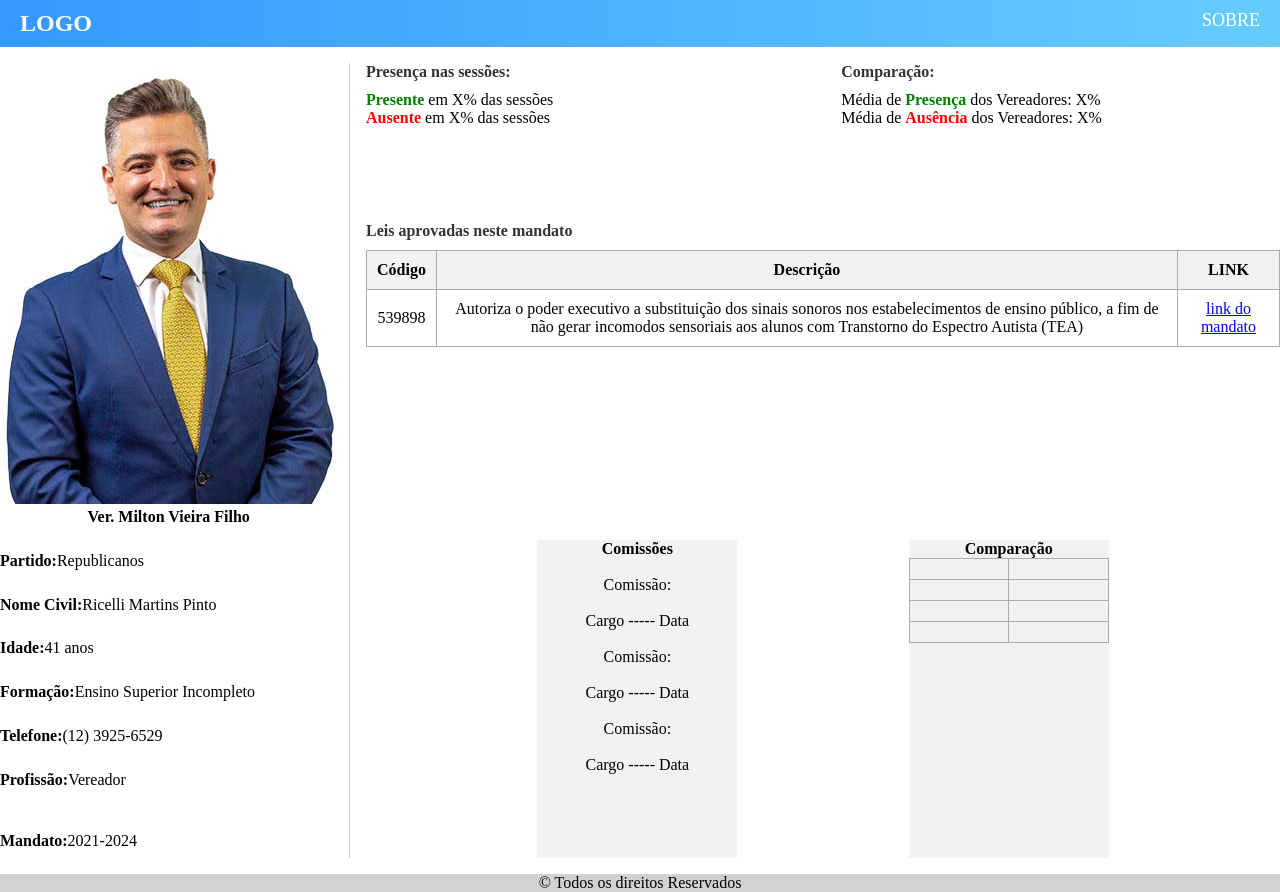
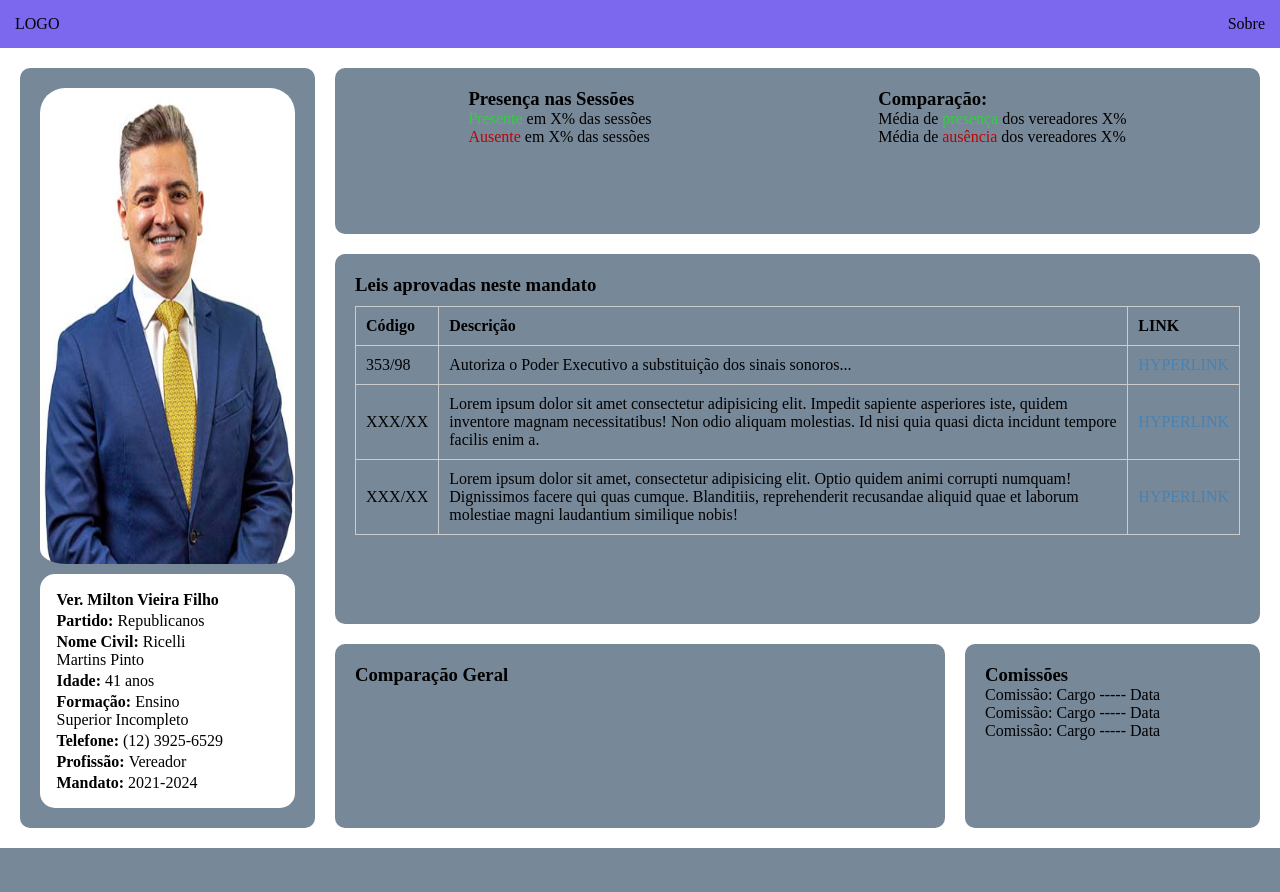
Before and after one commit to AgileKrakens/DemoQuerycy, a Flask app: page /perfil in a window 1280 px wide. After the commit the page ends 848 px from the top, so only its background shows below. Run offline with Flask 3, Linux system fonts and the light colour scheme.

Commit message:
mudanças no html e css da página de perfil

```diff
--- a/src/static/css/perfil.css
+++ b/src/static/css/perfil.css
@@ -1,164 +1,141 @@
-/* .grid-wrapper>*{
-    min-height: 100px;
-    border-radius: 4px;
+
+/* --------------------Header--------------------------- */
+header {
     display: flex;
+    justify-content: space-between;
     align-items: center;
-    justify-content: center;
-} */
-* {
-    margin: 0;
-    padding: 0;
+    width: 100%;
+    height: 10%;
+    background-color: mediumslateblue;
+
+}
+main{
+    display: grid;
+    grid-template-columns: 1fr 1fr 1fr 1fr;
+    grid-template-rows: auto auto auto;
+    grid-template-areas:
+        "perfil sessoes sessoes sessoes"
+        "perfil leis leis leis"
+        "perfil comparacao-geral comparacao-geral comissoes";
+    gap: 20px;
+    padding: 20px;
+    height: 100vh;
+    width: 100%;
 }
 
-.grid-wrapper {
-    display: grid;
-    grid-template-rows: repeat(3, auto);
-    grid-template-columns: 350px 1fr;
-    gap: 1rem;
+.logo, .sobre{
+    margin: 15px;
 }
 
-.header {
-    display: flex;
-    justify-content: space-between;
-    padding: 10px 20px;
-    background: linear-gradient(to right, #3399ff, #66ccff);
-    color: white;
-    grid-column: 1/-1;
-    grid-row: 1;
+/* --------------------Header--------------------------- */
+
+section{
+    background-color: lightslategrey;
 }
 
-.header .logo {
-    font-size: 24px;
-    font-weight: bold;
+.perfil{
+    grid-area: perfil;
+    background-color: lightslategrey;
+    padding: 20px;
+    border-radius: 10px;
+    width: 100%;
+    display: flex;
+    flex-direction: column;
+    justify-content: space-between;
+    align-items: stretch;
 }
 
-.header .sobre {
-    font-size: 18px;
+/*--------------------IMAGEM------------------------*/
+/* .imagem{
+    height: 300px;
+    width: 200px;
+    background-color: grey;
+} */
+
+/* .image, .card-infos{
+    height: 50%;
+} */
+
+.image{
+    height: 100%;
+    width: 100%;
+    border-radius: 25px;
+    padding-bottom: 10px;
+}
+/*--------------------IMAGEM------------------------*/
+.infos{
+    font-weight: 800;
+    padding: 1.5px;
+}
+#partido, #nome-civil, #idade, #formacao, #telefone, #profissao, #mandato{
+    font-weight: 400;
+}
+.card-infos{
+    background-color: white;
+    border-radius: 15px;
+    padding: 15px;
+
+}
+.card-infos div{
+    width: 80%;
 }
 
-section {
-    grid-row: 2/-2;
-}
-/* linha divisória entre os painéis */
-.left-panel {
-    padding-right: 20px;
-    border-right: 1px solid #ccc;
-}
-.info {
-    display: grid;
-    grid-template-columns: 1fr;
-    height: 350px;
-    width: 350px;
-    grid-column: 1;
-    grid-row: 3/4;
+
+.sessoes{
+    grid-area: sessoes;
+    background-color: lightslategrey;
+    padding: 20px;
+    border-radius: 10px;
+    display: flex;
+    justify-content: space-around;
+    align-items: flex-start;
 }
 
-.nome {
-    margin-left: 25%;
+.presente{
+    color: rgba(0, 255, 0, 0.611);
 }
 
-.grid-wrapper>main {
-    display: grid;
-    grid-auto-rows: 1fr 2fr 2fr 2fr;
-    grid-template-columns: 1fr;
-
+.ausente{
+    color: rgba(188, 0, 0, 0.978);
 }
 
-/* container para as seções de presença e comparação lado a lado */
-.presenca-comparacao {
-    display: flex;
-    justify-content: space-between;
-    margin-bottom: 40px;
+/* --------------------Leis--------------------------- */
+.leis {
+    grid-area: leis;
+    background-color: lightslategrey;
+    padding: 20px;
+    border-radius: 10px;
 }
 
-/* ajusta o tamanho das seções internas */
-.presenca, .comparacao {
-    width: 48%;
+.leis table {
+    width: 100%;
+    border-collapse: collapse;
+    margin-top: 10px;
 }
 
-/* estilo dos títulos de cada seção */
-.presenca h3, .comparacao h3, .leis h3, .comissoes h3, .comparacao-geral h3 {
-    font-size: 16px;
-    color: #333;
-    margin-bottom: 10px;
+.leis table th, .leis table td {
+    border: 1px solid #ccc;
+    padding: 10px;
+    text-align: left;
 }
 
-/* estilos para o texto que indica presença */
-.presente {
-    color: green;
-    font-weight: bold;
+.leis table a {
+    color: #4682B4;
+    text-decoration: none;
 }
 
-/* estilos para o texto que indica ausência */
-.ausente {
-    color: red;
-    font-weight: bold;
-}
-article {
-    grid-column: 2/-2;
+/* --------------------Leis--------------------------- */
 
-}
-/* estilos da tabela que contém as leis aprovadas */
-table {
-    width: 100%;
-    border-collapse: collapse;
+.comissoes{
+    grid-area: comissoes;
+    background-color: lightslategrey;
+    padding: 20px;
+    border-radius: 10px;
 }
 
-/* estilos para as células da tabela (cabeçalhos e dados) */
-table th, table td {
-    border: 1px solid #acacac;
-    padding: 10px;
-    text-align: center;
+.comparacao-geral{
+    grid-area: comparacao-geral;
+    background-color: lightslategrey;
+    padding: 20px;
+    border-radius: 10px;
 }
-
-/* estilo para o cabeçalho da tabela */
-table th {
-    background-color: #f2f2f2;
-}
-
-/* estilo para os links dentro das células da tabela */
-table td a {
-    color: blue;
-    text-decoration: underline;
-}
-.tabelas {
-    display: flex;
-    justify-content: space-evenly;
-}
-
-.texto {
-    margin: 0 28%;
-}
-
-.comissoes {
-    display: flex;
-    flex-direction: column;
-    height: auto;
-    width: 200px;
-    background-color: #f2f2f2;
-    align-items: center;
-}
-
-.comparaçao {
-    display: flex;
-    flex-direction: column;
-    align-items: center;
-    height: auto;
-    width: 200px;
-    background-color: #f2f2f2;
-
-}
-
-footer {
-    background-color: rgba(116, 114, 114, 0.318);
-    display: flex;
-    align-items: center;
-    justify-content: center;
-    grid-column: 1/-1;
-    grid-row: -2/-1;
-}
-
-.negrito {
-    font-weight: bold;
-
-}
--- /dev/null
+++ b/src/static/css/reset-perfil.css
@@ -0,0 +1,5 @@
+*{
+    padding: 0;
+    margin: 0;
+    box-sizing: border-box;
+}
--- a/src/templates/perfil.html
+++ b/src/templates/perfil.html
@@ -1,52 +1,70 @@
 <!DOCTYPE html>
 <html lang="en">
+
 <head>
     <meta charset="UTF-8">
     <meta name="viewport" content="width=device-width, initial-scale=1.0">
-    <title>Document</title>
+    <title>Perfil - Nome do vereador</title>
     <link rel="stylesheet" href="../static/css/perfil.css">
+    <link rel="stylesheet" href="../static/css/reset-perfil.css">
 </head>
-<body class="grid-wrapper">
-    <header class="header">
+
+<body>
+    <header>
+        <!-- <img src="./" alt="Logo" class="logo"> -->
         <div class="logo">LOGO</div>
-        <div class="sobre">SOBRE</div>
+        <div class="sobre">Sobre</div>
     </header>
-    <section>
-        <div class="left-panel">
-            <img src="../static/images/milton.jpg" alt="" class="foto">
-            <div class="info">
-                <span class="nome negrito">Ver. Milton Vieira Filho</span>
-                <div><span class="negrito"><br>Partido:</span>Republicanos</div>
-                <div><span class="negrito"><br>Nome Civil:</span>Ricelli Martins Pinto</div>
-                <div><span class="negrito"><br>Idade:</span>41 anos</div>
-                <div><span class="negrito"><br>Formação:</span>Ensino Superior Incompleto</div>
-                <div><span class="negrito"><br>Telefone:</span>(12) 3925-6529</div>
-                <div><span class="negrito"><br>Profissão:</span>Vereador</div>
-                <div><span class="negrito"><br><br>Mandato:</span>2021-2024</div>
+
+    <main class="wrapper">
+        <section class="perfil">
+            <img src="../static/images/milton.jpg" alt="" class="image">
+            <div class="card-infos">
+                <div class="infos">
+                    <span id="nome">Ver. Milton Vieira Filho</span>
                 </div>
+                <div class="infos">
+                    Partido: <span id="partido">Republicanos</span>
+                </div>
+                <div class="infos">
+                    Nome Civil: <span id="nome-civil">Ricelli Martins Pinto</span>
+                </div>
+                <div class="infos">
+                    Idade: <span id="idade">41 anos</span>
+                </div>
+                <div class="infos">
+                    Formação: <span id="formacao">Ensino Superior Incompleto</span>
+                </div>
+                <div class="infos">
+                    Telefone: <span id="telefone">(12) 3925-6529</span>
+                </div>
+                <div class="infos">
+                    Profissão: <span id="profissao">Vereador</span>
+                </div>
+                <div class="infos">
+                    Mandato: <span id="mandato">2021-2024</span>
                 </div>
         </section>
-    <main>
-        <article>
-            <div class="right-panel">
-                <div class="presenca-comparacao">
-                    <div class="presenca">
-                        <h3>Presença nas sessões:</h3>
-                        <p><span class="presente">Presente</span> em X% das sessões</p>
-                        <p><span class="ausente">Ausente</span> em X% das sessões</p>
+
+        <section class="sessoes">
+            <div class="registro">
+                <h3>Presença nas Sessões</h3>
+                <p><span class="presente">Presente</span> em <span id="presenca">X</span>% das sessões</p>
+                <p><span class="ausente">Ausente</span> em <span id="ausencia">X</span>% das sessões</p>
             </div>
-
             <div class="comparacao">
                 <h3>Comparação:</h3>
-                        <p>Média de <span class="presente">Presença</span> dos Vereadores: X%</p>
-                        <p>Média de <span class="ausente">Ausência</span> dos Vereadores: X%</p>
+                <p>Média de <span class="presente">presença</span> dos vereadores <span
+                        id="presencaVereadores">X</span>%</p>
+                <p>Média de <span class="ausente">ausência</span> dos vereadores <span id="ausenciaVereadores">X</span>%
+                </p>
             </div>
-                </div>
-        </article>
-        <article>
-            <div class="leis">
+        </section>
+
+
+        <section class="leis">
             <h3>Leis aprovadas neste mandato</h3>
-                <table>
+            <table class="tabela-leis">
                 <thead>
                     <tr>
                         <th>Código</th>
@@ -56,49 +74,40 @@
                 </thead>
                 <tbody>
                     <tr>
-                            <td>539898</td>
-                            <td>Autoriza o poder executivo a substituição dos sinais sonoros nos estabelecimentos de ensino
-                                público, a fim de não gerar incomodos sensoriais aos alunos com Transtorno do Espectro Autista
-                                (TEA)</td>
-                            <td><a href="#">link do mandato</a></td>
+                        <td>353/98</td>
+                        <td>Autoriza o Poder Executivo a substituição dos sinais sonoros...</td>
+                        <td><a href="#">HYPERLINK</a></td>
+                    </tr>
+                    <tr></tr>
+                    <td>XXX/XX</td>
+                    <td>Lorem ipsum dolor sit amet consectetur adipisicing elit. Impedit sapiente asperiores iste,
+                        quidem inventore magnam necessitatibus! Non odio aliquam molestias. Id nisi quia quasi dicta
+                        incidunt tempore facilis enim a.</td>
+                    <td><a href="#">HYPERLINK</a></td>
+                    </tr>
+                    <tr></tr>
+                    <td>XXX/XX</td>
+                    <td>Lorem ipsum dolor sit amet, consectetur adipisicing elit. Optio quidem animi corrupti numquam!
+                        Dignissimos facere qui quas cumque. Blanditiis, reprehenderit recusandae aliquid quae et laborum
+                        molestiae magni laudantium similique nobis!</td>
+                    <td><a href="#">HYPERLINK</a></td>
                     </tr>
                 </tbody>
             </table>
-            </div>
-        </article>
-        <article class="tabelas">
-            <div class="comissoes">
-                <span class="texto negrito">Comissões</span>
-                <span><br>Comissão:</span>
-                <span><br>Cargo ----- Data</span>
-                <span><br>Comissão:</span>
-                <span><br>Cargo ----- Data</span>
-                <span><br>Comissão:</span>
-                <span><br>Cargo ----- Data</span>
-            </div>
-            <div class="comparaçao">
-                <span class="negrito texto">Comparação</span>
-                <table>
-                    <tr>
-                        <td></td>
-                        <td></td>
-                    </tr>
-                    <tr>
-                        <td></td>
-                        <td></td>
-                    </tr>
-                    <tr>
-                        <td></td>
-                        <td></td>
-                    </tr>
-                    <tr>
-                        <td></td>
-                        <td></td>
-                    </tr>
-                </table>
-            </div>
-        </article>
+        </section>
+
+        <section class="comissoes">
+            <h3>Comissões</h3>
+            <p>Comissão: Cargo ----- Data</p>
+            <p>Comissão: Cargo ----- Data</p>
+            <p>Comissão: Cargo ----- Data</p>
+        </section>
+
+        <section class="comparacao-geral">
+            <h3>Comparação Geral</h3>
+            <div class="tabela-comparacao"></div>
+        </section>
     </main>
-    <footer><p>© Todos os direitos Reservados</p></footer>
 </body>
+
 </html>
```
Lines whose indentation alone changed are shown as unchanged.
